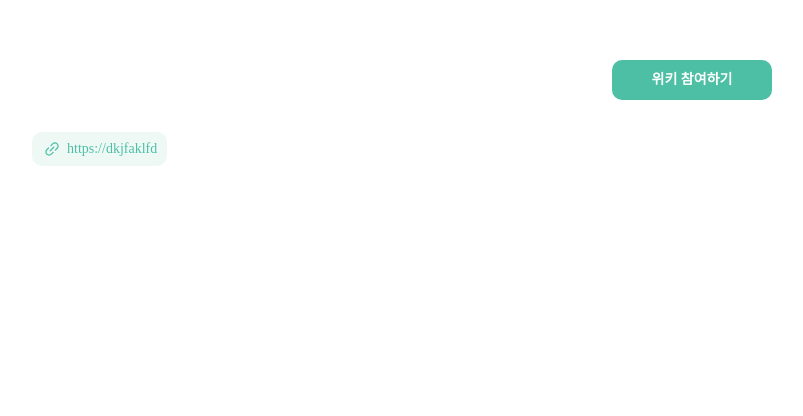
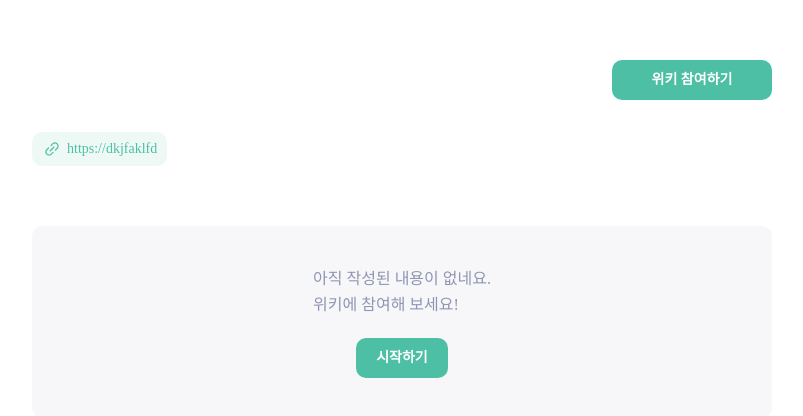
Before and after one commit to i-trust-you/wikid, a Next.js app: page /wiki/1 in a window 1280 px wide. Shown: the top 416 px of the page, without its empty margins (38-841 px from the left). Built offline with nearby package versions, Linux system fonts and the light colour scheme; no server answers; a web font is replaced by a local one.

Commit message:
feat: 위키 내용 없을때 UI 구현 & 퀴즈 맞추면 Edit 상태 진입

```diff
--- a/app/wiki/[code]/_components/QuizModal.tsx
+++ b/app/wiki/[code]/_components/QuizModal.tsx
@@ -1,6 +1,7 @@
 "use client";
 
 import API from "@/_api";
+import Modal from "@/_utilities/Modal";
 import { useEffect, useState } from "react";
 
 import useLocalStorage from "@/_hooks/useLocalStorage";
@@ -12,9 +13,10 @@ import LockIcon from "../../../../public/icons/LockIcon";
 type Props = {
 	code: string;
 	question: string;
+	onSuccess: () => void;
 };
 
-export default function QuizModal({ code, question }: Props) {
+export default function QuizModal({ code, question, onSuccess }: Props) {
 	const [isError, setIsError] = useState<Boolean>(false);
 	const [value, setValue] = useState<string>("");
 
@@ -32,8 +34,9 @@ export default function QuizModal({ code, question }: Props) {
 		await API["{teamId}/profiles/{code}/ping"]
 			.POST({ teamId: "6-11", code }, { securityAnswer: value })
 			.then((response) => {
-				// TODO: 모달 끄고 이동???
 				setIsError(false);
+				onSuccess();
+				Modal.close();
 			})
 			.catch(() => {
 				setIsError(true);
--- a/app/wiki/[code]/page.tsx
+++ b/app/wiki/[code]/page.tsx
@@ -19,12 +19,12 @@ export default function Page() {
 	const code = Array.isArray(params.code) ? params.code[0] : params.code;
 
 	const [wiki, setWiki] = useState<WikiType | undefined>();
+	const [isEditing, setIsEditing] = useState<boolean>(false);
 
 	useEffect(() => {
 		const getWiki = async () => {
 			await API["{teamId}/profiles/{code}"].GET({ code: code }).then((response) => {
 				setWiki(response);
-				console.log(response);
 			});
 		};
 
@@ -33,12 +33,24 @@ export default function Page() {
 		}
 	}, [code]);
 
+	const handleQuizModalSuccess = () => {
+		setIsEditing(true);
+	};
+
 	const quizModal = useMemo(() => {
-		const newModal = new Modal(<QuizModal code={code} question={wiki?.securityQuestion ?? ""} />, (modal) => {
+		const newModal = new Modal(<QuizModal code={code} question={wiki?.securityQuestion ?? ""} onSuccess={handleQuizModalSuccess} />, (modal) => {
 			modal.close();
 		});
 		return newModal;
 	}, [wiki]);
+
+	if (isEditing) {
+		return (
+			<main className="desktop:pr-[400px]">
+				<div className="relative m-auto max-w-[860px] px-5 py-10 tablet:px-[60px] tablet:py-[60px]">edit</div>
+			</main>
+		);
+	}
 
 	return (
 		<main className="desktop:pr-[400px]">
@@ -61,9 +73,28 @@ export default function Page() {
 				<div className="mt-3 flex tablet:mt-[15px] desktop:absolute desktop:-right-[320px] desktop:top-0 desktop:mt-10">
 					{wiki && <Profile profile={wiki} />}
 				</div>
-				{wiki && (
-					<div className="mt-10 w-full text-gray-500 tablet:mt-[60px]" dangerouslySetInnerHTML={{ __html: Parser.run(Scanner.run(wiki.content)).parse() }} />
-				)}
+				<div className="mt-10 w-full tablet:mt-[60px]">
+					{wiki?.content ? (
+						<div className="text-gray-500" dangerouslySetInnerHTML={{ __html: Parser.run(Scanner.run(wiki.content)).parse() }} />
+					) : (
+						<div className="flex flex-col items-center justify-center rounded-[10px] bg-gray-100 p-10">
+							<p className="text-md font-normal text-gray-400 tablet:text-lg">
+								아직 작성된 내용이 없네요.
+								<br />
+								위키에 참여해 보세요!
+							</p>
+							<div className="mt-4 tablet:mt-5">
+								<Button
+									onClick={() => {
+										quizModal.open();
+									}}
+								>
+									시작하기
+								</Button>
+							</div>
+						</div>
+					)}
+				</div>
 			</div>
 		</main>
 	);
```
